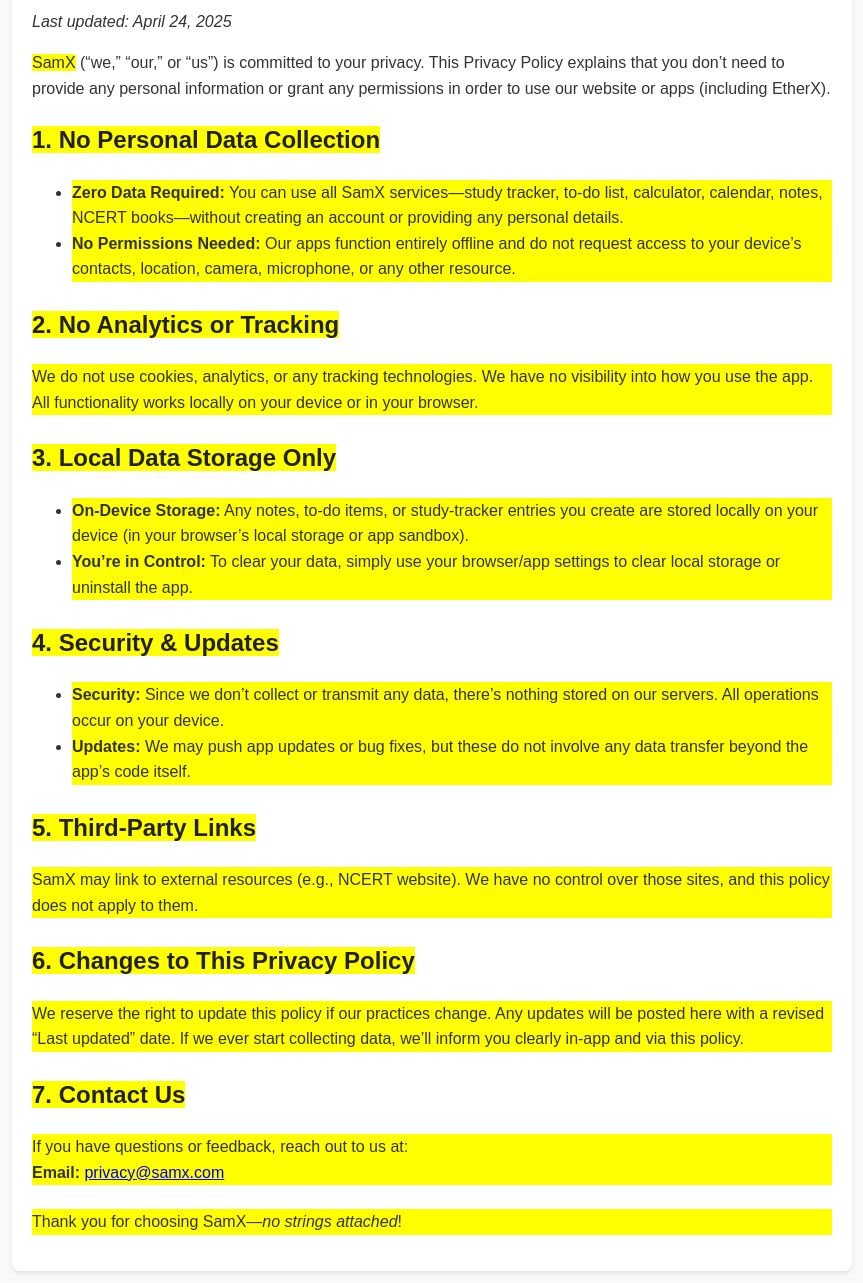
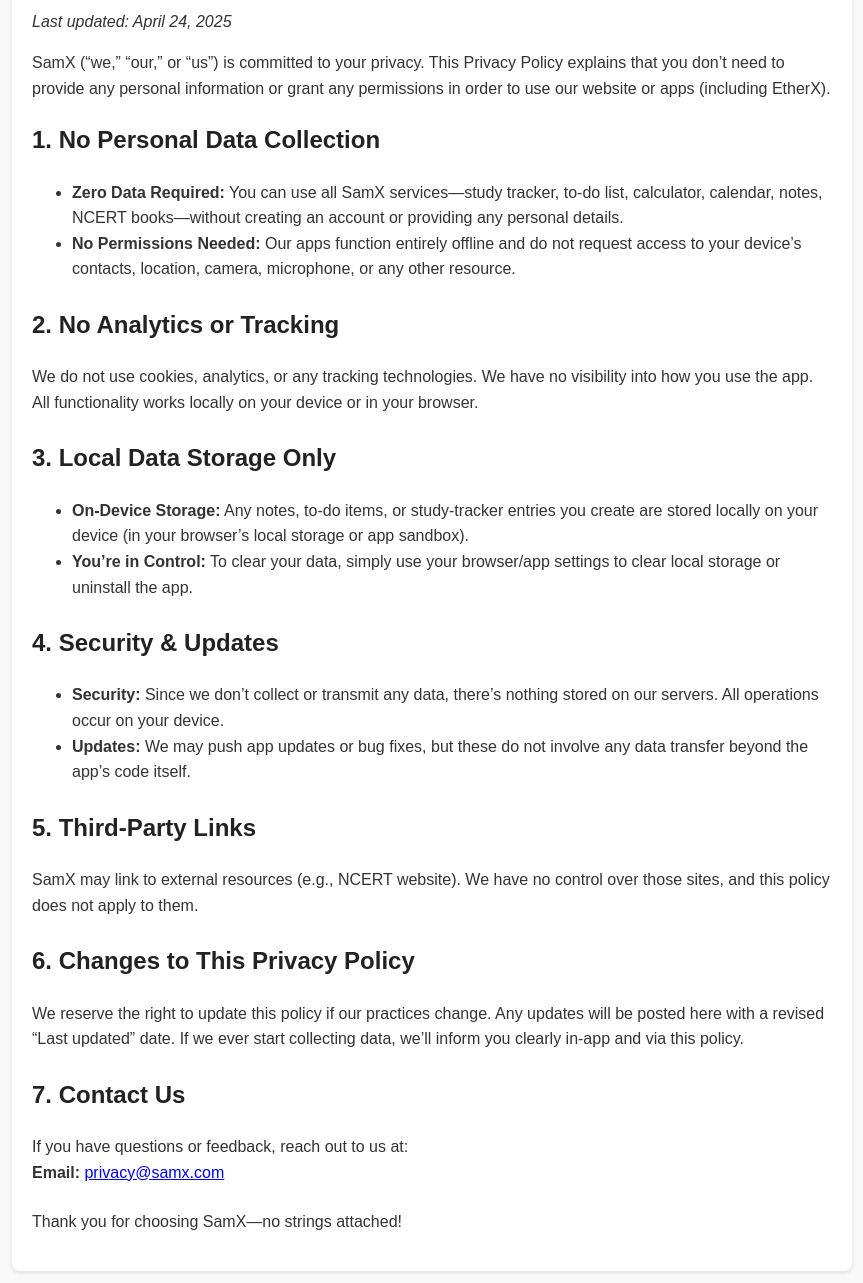
Before and after one commit to parm-samx/EtherX, a plain HTML site: page privacy.html in a window 1280 px wide. Shown: the part 120-1403 px from the top of the page, without its empty margins (208-1071 px from the left). Drawn offline with Linux system fonts and the light colour scheme.

Commit message:
Update privacy.html

```diff
--- a/privacy.html
+++ b/privacy.html
@@ -30,64 +30,61 @@
       border-radius: 8px;
       box-shadow: 0 2px 4px rgba(0,0,0,0.1);
     }
-    .highlight {
-      background-color: yellow;
-    }
   </style>
 </head>
 <body>
   <div class="container">
-    <h1><span class="highlight">Privacy Policy for SamX</span></h1>
+    <h1>Privacy Policy for SamX</h1>
     <p><em>Last updated: April 24, 2025</em></p>
 
-    <p><span class="highlight">SamX</span> (“we,” “our,” or “us”) is committed to your privacy. This Privacy Policy explains that you don’t need to provide any personal information or grant any permissions in order to use our website or apps (including EtherX).</p>
+    <p>SamX (“we,” “our,” or “us”) is committed to your privacy. This Privacy Policy explains that you don’t need to provide any personal information or grant any permissions in order to use our website or apps (including EtherX).</p>
 
     <section>
-      <h2><span class="highlight">1. No Personal Data Collection</span></h2>
+      <h2>1. No Personal Data Collection</h2>
       <ul>
-        <li class="highlight"><strong>Zero Data Required:</strong> You can use all <span class="highlight">SamX</span> services—study tracker, to‑do list, calculator, calendar, notes, NCERT books—without creating an account or providing any personal details.</li>
-        <li class="highlight"><strong>No Permissions Needed:</strong> Our apps function entirely offline and do not request access to your device’s contacts, location, camera, microphone, or any other resource.</li>
+        <li><strong>Zero Data Required:</strong> You can use all SamX services—study tracker, to‑do list, calculator, calendar, notes, NCERT books—without creating an account or providing any personal details.</li>
+        <li><strong>No Permissions Needed:</strong> Our apps function entirely offline and do not request access to your device’s contacts, location, camera, microphone, or any other resource.</li>
       </ul>
     </section>
 
     <section>
-      <h2><span class="highlight">2. No Analytics or Tracking</span></h2>
-      <p class="highlight">We do not use cookies, analytics, or any tracking technologies. We have no visibility into how you use the app. All functionality works locally on your device or in your browser.</p>
+      <h2>2. No Analytics or Tracking</h2>
+      <p>We do not use cookies, analytics, or any tracking technologies. We have no visibility into how you use the app. All functionality works locally on your device or in your browser.</p>
     </section>
 
     <section>
-      <h2><span class="highlight">3. Local Data Storage Only</span></h2>
+      <h2>3. Local Data Storage Only</h2>
       <ul>
-        <li class="highlight"><strong>On‑Device Storage:</strong> Any notes, to‑do items, or study‑tracker entries you create are stored locally on your device (in your browser’s local storage or app sandbox).</li>
-        <li class="highlight"><strong>You’re in Control:</strong> To clear your data, simply use your browser/app settings to clear local storage or uninstall the app.</li>
+        <li><strong>On‑Device Storage:</strong> Any notes, to‑do items, or study‑tracker entries you create are stored locally on your device (in your browser’s local storage or app sandbox).</li>
+        <li><strong>You’re in Control:</strong> To clear your data, simply use your browser/app settings to clear local storage or uninstall the app.</li>
       </ul>
     </section>
 
     <section>
-      <h2><span class="highlight">4. Security & Updates</span></h2>
+      <h2>4. Security & Updates</h2>
       <ul>
-        <li class="highlight"><strong>Security:</strong> Since we don’t collect or transmit any data, there’s nothing stored on our servers. All operations occur on your device.</li>
-        <li class="highlight"><strong>Updates:</strong> We may push app updates or bug fixes, but these do not involve any data transfer beyond the app’s code itself.</li>
+        <li><strong>Security:</strong> Since we don’t collect or transmit any data, there’s nothing stored on our servers. All operations occur on your device.</li>
+        <li><strong>Updates:</strong> We may push app updates or bug fixes, but these do not involve any data transfer beyond the app’s code itself.</li>
       </ul>
     </section>
 
     <section>
-      <h2><span class="highlight">5. Third‑Party Links</span></h2>
-      <p class="highlight"><span class="highlight">SamX</span> may link to external resources (e.g., NCERT website). We have no control over those sites, and this policy does not apply to them.</p>
+      <h2>5. Third‑Party Links</h2>
+      <p>SamX may link to external resources (e.g., NCERT website). We have no control over those sites, and this policy does not apply to them.</p>
     </section>
 
     <section>
-      <h2><span class="highlight">6. Changes to This Privacy Policy</span></h2>
-      <p class="highlight">We reserve the right to update this policy if our practices change. Any updates will be posted here with a revised “Last updated” date. If we ever start collecting data, we’ll inform you clearly in-app and via this policy.</p>
+      <h2>6. Changes to This Privacy Policy</h2>
+      <p>We reserve the right to update this policy if our practices change. Any updates will be posted here with a revised “Last updated” date. If we ever start collecting data, we’ll inform you clearly in-app and via this policy.</p>
     </section>
 
     <section>
-      <h2><span class="highlight">7. Contact Us</span></h2>
-      <p class="highlight">If you have questions or feedback, reach out to us at:<br>
+      <h2>7. Contact Us</h2>
+      <p>If you have questions or feedback, reach out to us at:<br>
       <strong>Email:</strong> <a href="mailto:privacy@samx.com">privacy@samx.com</a></p>
     </section>
 
-    <p class="highlight">Thank you for choosing <span class="highlight">SamX</span>—<em>no strings attached</em>!</p>
+    <p>Thank you for choosing SamX—no strings attached!</p>
   </div>
 </body>
 </html>
```
